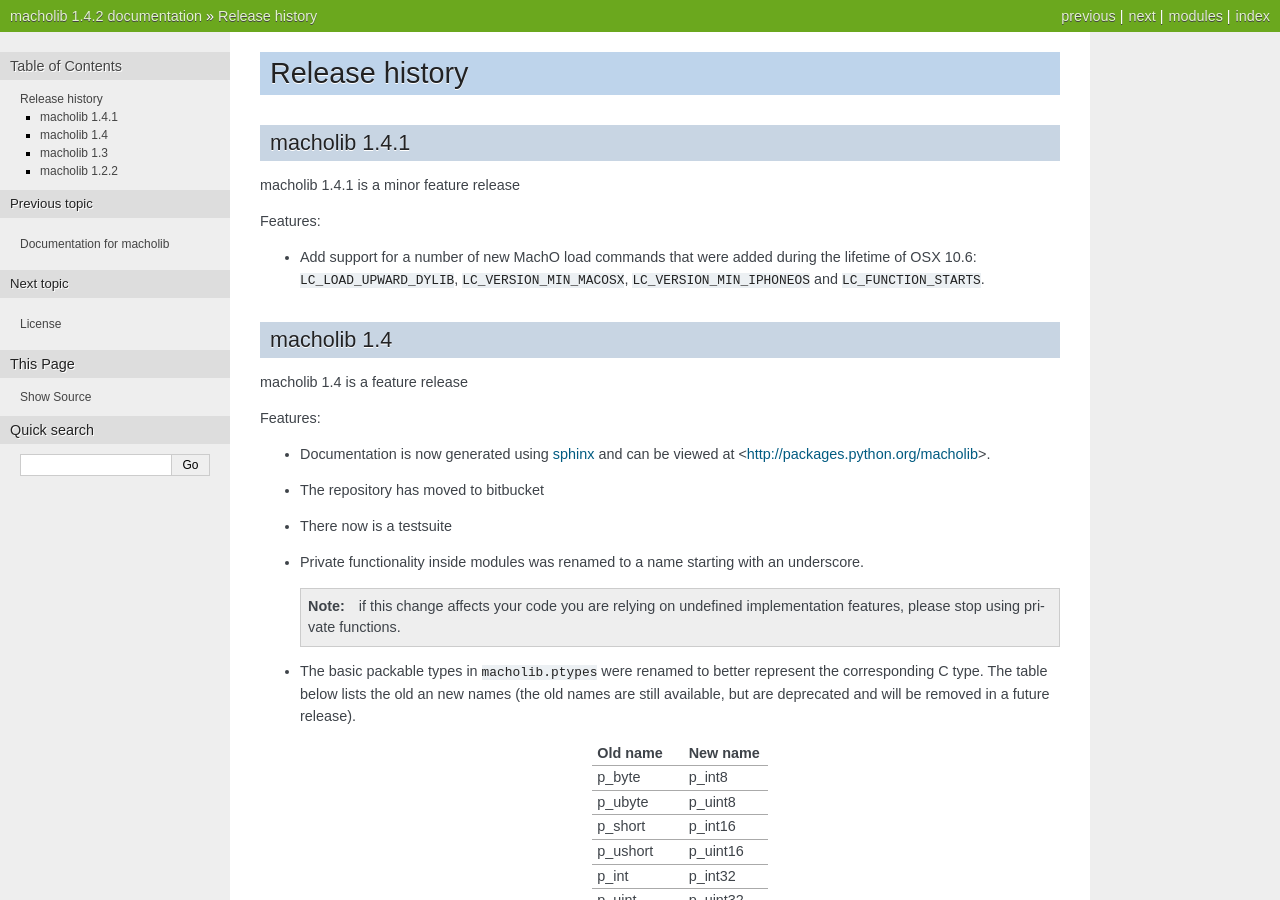
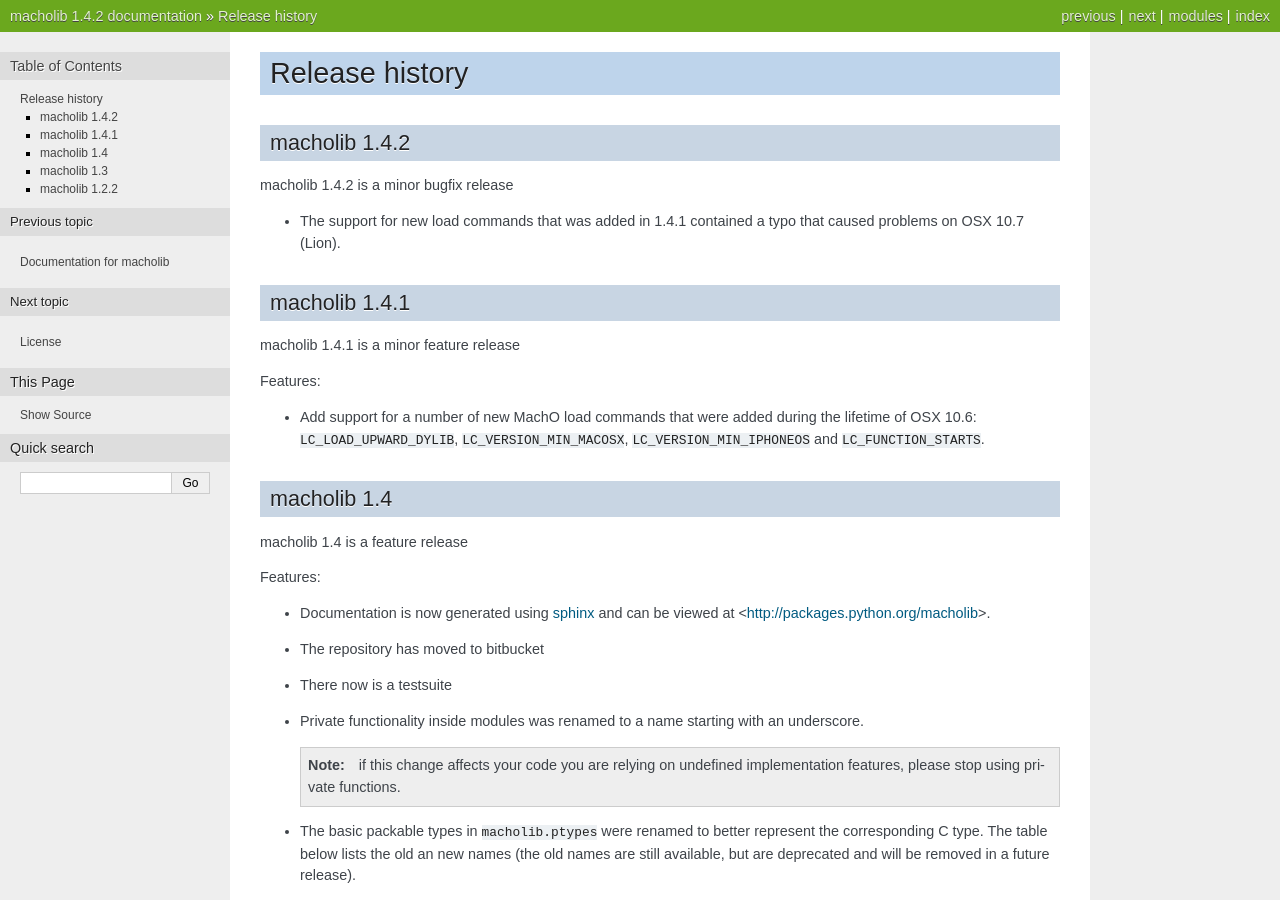
Before and after one commit to ronaldoussoren/macholib, a Sphinx documentation site: the page built from doc/changelog.rst, in a window 1280 px wide and 900 px high. Built offline with Sphinx 7.4.7, drawn with Linux system fonts in a browser that asks for light colours.

Commit message:
update changelog

```diff
--- a/doc/changelog.rst
+++ b/doc/changelog.rst
@@ -1,8 +1,16 @@
 Release history
 ===============
 
+macholib 1.4.2
+--------------
+
+macholib 1.4.2 is a minor bugfix release
+
+* The support for new load commands that was added in 1.4.1
+  contained a typo that caused problems on OSX 10.7 (Lion).
+
 macholib 1.4.1
-------------
+--------------
 
 macholib 1.4.1 is a minor feature release
 
```
